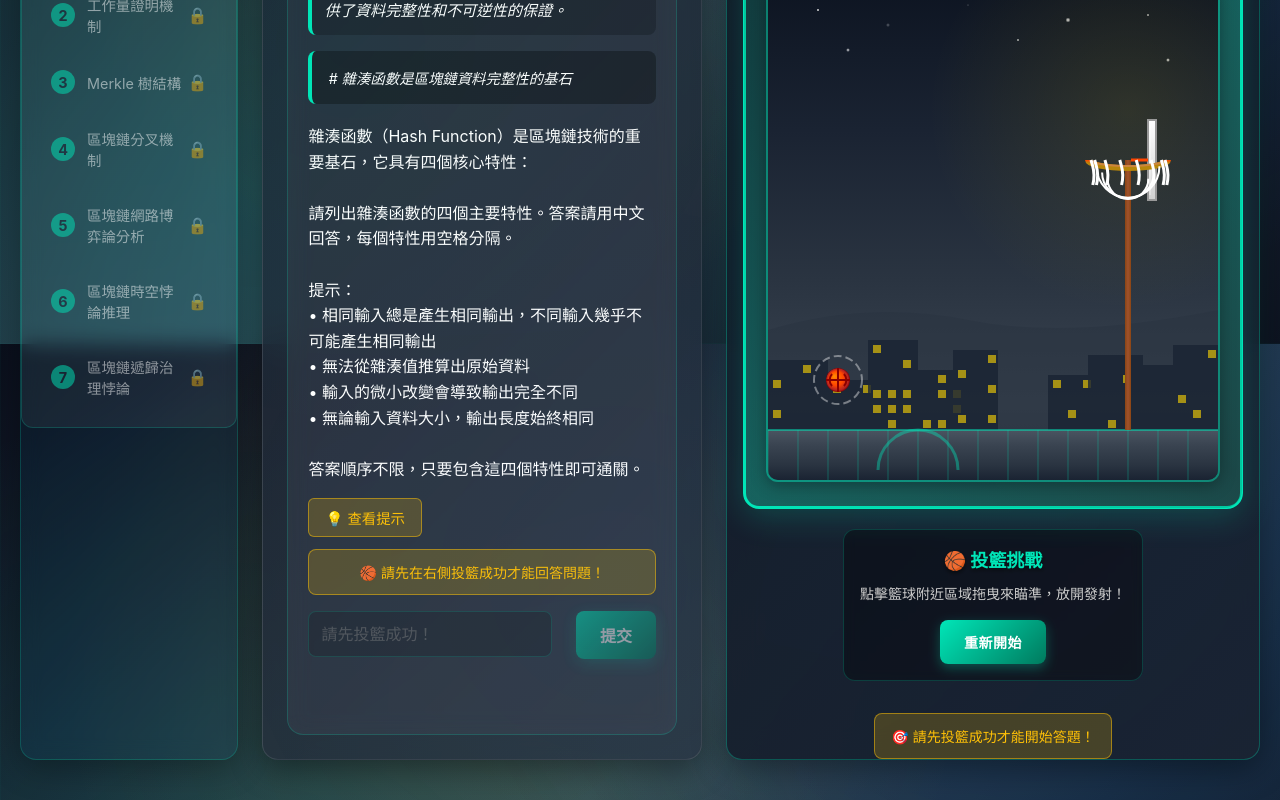
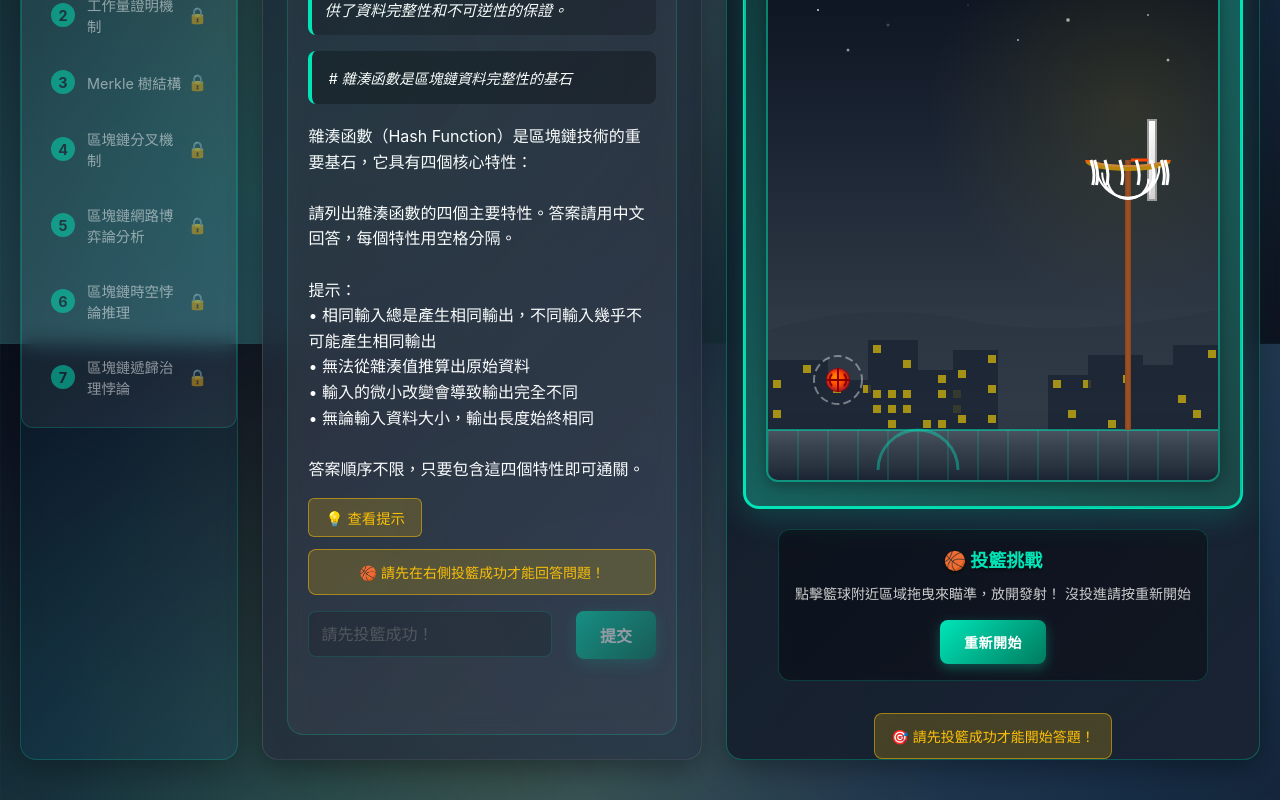
Before and after one commit to hank31169638/blockchain_3, a Next.js app: page / in a window 1280 px wide. Shown: the part 456-1256 px from the top of the page. Built offline with nearby package versions, Linux system fonts and the light colour scheme.

Commit message:
feature:更新提示文字

```diff
--- a/components/BasketballGame.tsx
+++ b/components/BasketballGame.tsx
@@ -627,10 +627,11 @@ export default function BasketballGame({ onScoreSuccess, disabled = false, reset
         </p>
         <p className={styles.gameInstructions}>
           點擊籃球附近區域拖曳來瞄準，放開發射！
+          沒投進請按重新開始
         </p>
         {hasScored && (
           <p className={styles.scoreMessage}>
-            🎉 進球了！太棒了！
+            進球了！強ㄝ！
           </p>
         )}
         <button
```
